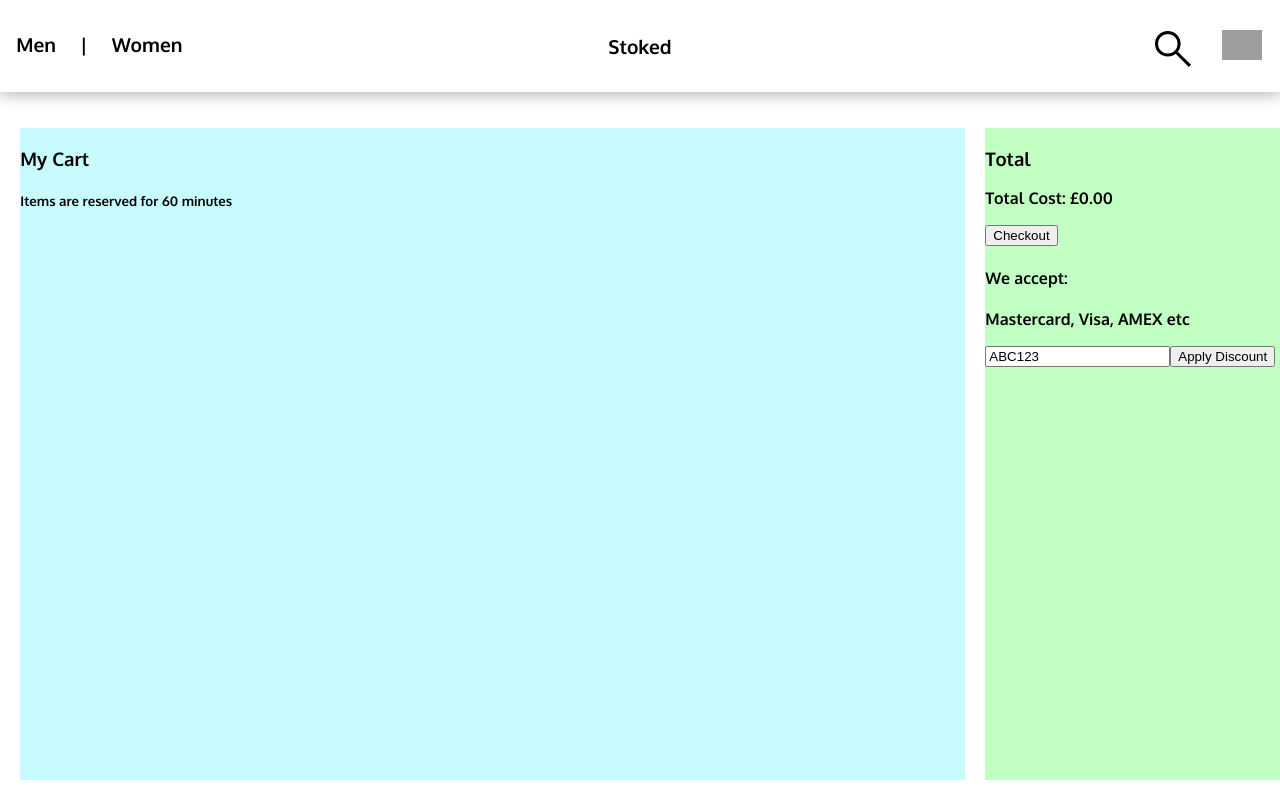
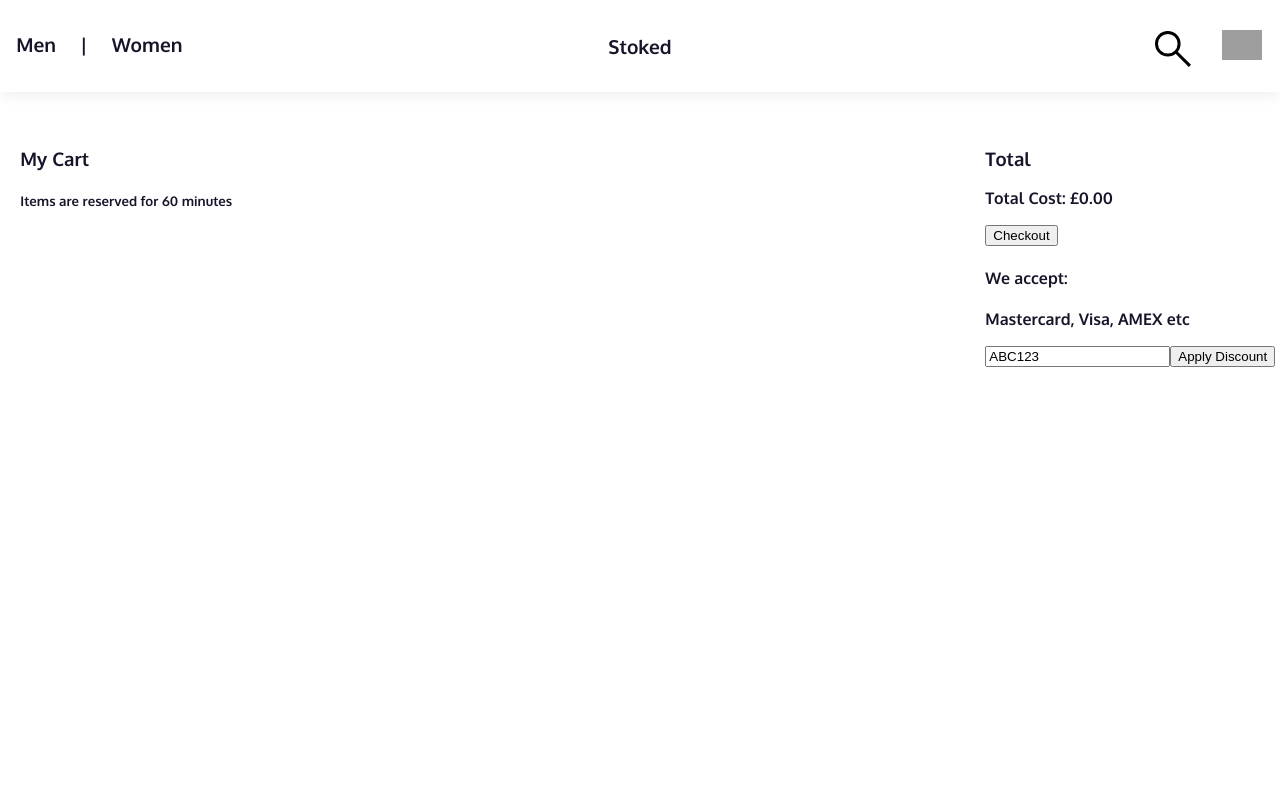
Before and after one commit to lewisjsmith/online-shop, a React (Vite) app: page /cart in a window 1280 px wide. Shown: the top 800 px of the page. Built offline with nearby package versions, Linux system fonts and the light colour scheme; grey boxes are pictures that could not be loaded.

Commit message:
Background colour, box shadow colour and font colour changed to css variable styling from app.css

```diff
--- a/src/styles/App.css
+++ b/src/styles/App.css
@@ -31,6 +31,7 @@ body::-webkit-scrollbar {
     padding: 0;
     height: 100%;
     width: 100%;
+    color: var(--font-base);
 }
 
 .app {
@@ -39,4 +40,8 @@ body::-webkit-scrollbar {
     display: flex;
     flex-direction: column;
     justify-content: flex-start;
+
+    --bg-color: rgb(255, 255, 255);
+    --bx-shadow: rgb(236, 236, 236);
+    --font-base: rgb(24, 19, 41);
 }
--- a/src/styles/Card.module.css
+++ b/src/styles/Card.module.css
@@ -46,7 +46,8 @@
     flex-direction: column;
     align-items: flex-end;
 
-    background-color: white;
+    background-color: var(--bg-color);
+    color: var(--font-base);
     opacity: 70%;
 }
 
--- a/src/styles/Cart.module.css
+++ b/src/styles/Cart.module.css
@@ -13,12 +13,13 @@
 
 .cart-left {
     position: relative;
-    background-color: rgb(200, 251, 253);
+    background-color: var(--bg-color);
 }
 
 .cart-right {
     position: relative;
-    background-color: rgb(194, 255, 194);
+    background-color: var(--bg-color);
+
 }
 
 .cart-list {
--- a/src/styles/Dropdown.module.css
+++ b/src/styles/Dropdown.module.css
@@ -16,8 +16,8 @@
   align-items: flex-start;
   gap: 2ch;
 
-  background-color: rgb(255, 255, 255);
-  box-shadow: 0px 2px 15px rgb(173, 173, 173);
+  background-color: var(--bg-color);
+  box-shadow: 0px 2px 15px var(--bx-shadow);
 
   z-index: -1;
 
--- a/src/styles/Navbar.module.css
+++ b/src/styles/Navbar.module.css
@@ -1,12 +1,12 @@
 a {
     position: relative;
-    color: rgb(0, 0, 0);
+    color: var(--font-base);
 }
 
 nav {
     position: fixed;
     width: 100vw;
-    color: rgb(0, 0, 0);
+    color: var(--font-base);
     z-index: 9998;
 }
 
@@ -30,10 +30,9 @@ nav {
     grid-template-columns: 1fr 1fr 1fr;
     align-content: center;
 
-    background-color: rgb(255, 255, 255);
-    color: rgb(0, 0, 0);
-
-    box-shadow: 0px 2px 15px rgb(173, 173, 173);
+    background-color: var(--bg-color);
+    color: var(--font-base);
+    box-shadow: 0px 2px 15px var(--bx-shadow);
 }
 
 .left-button,
--- a/src/styles/SearchBar.module.css
+++ b/src/styles/SearchBar.module.css
@@ -46,8 +46,8 @@
 
     z-index: -1;
 
-    background-color: white;
-    box-shadow: 0px 2px 15px rgb(173, 173, 173);
+    background-color: var(--bg-color);
+    box-shadow: 0px 2px 15px var(--bx-shadow);
 
     top: 130%;
 }
--- a/src/styles/StorePage.module.css
+++ b/src/styles/StorePage.module.css
@@ -5,6 +5,8 @@
     height: 100%;
     padding: 5%;
     padding-top: 10%;
+
+    background-color: var(--bg-color);
 }
 
 .page-name {
```
Lines whose indentation alone changed are shown as unchanged.
